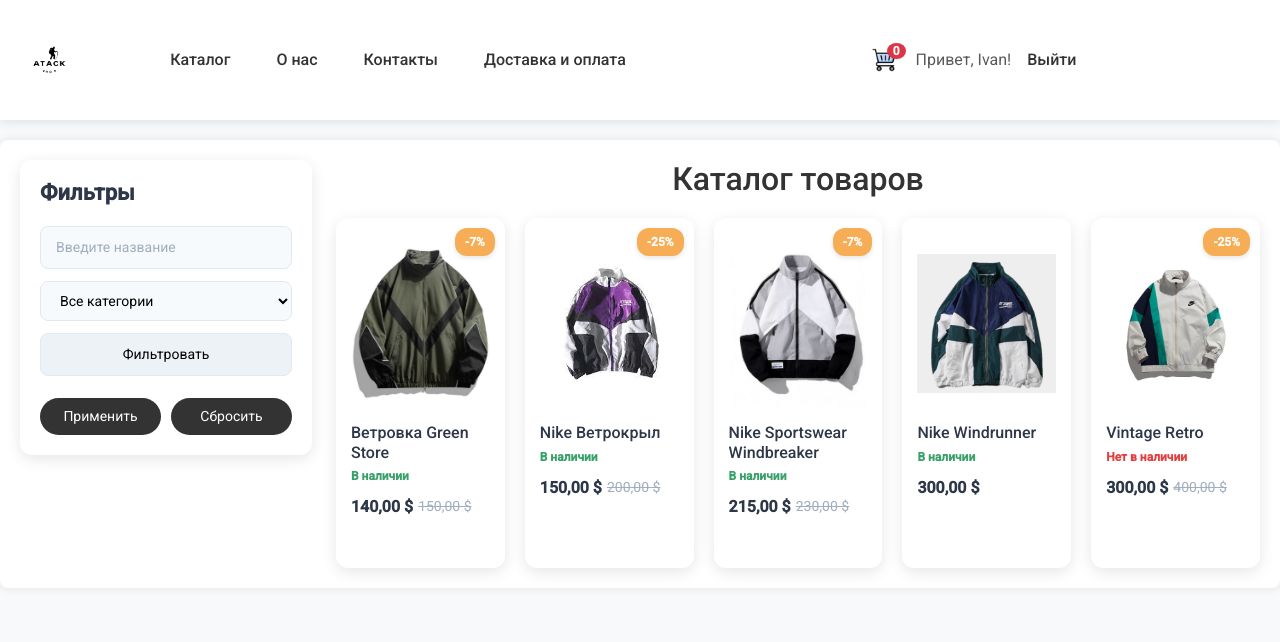
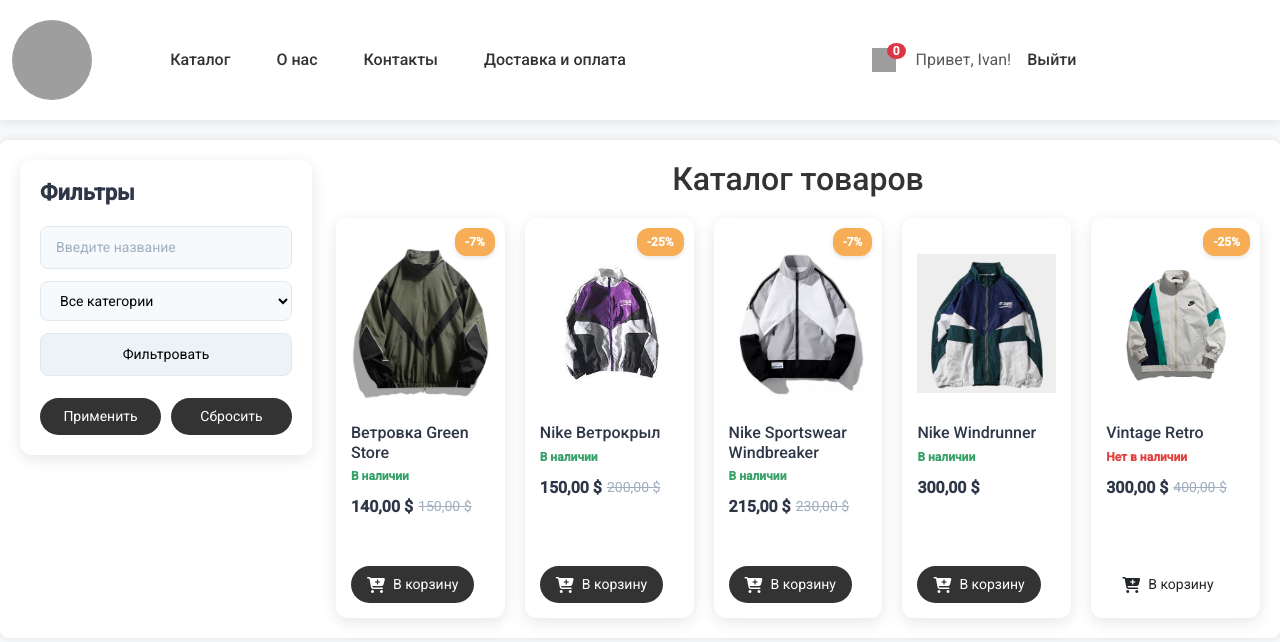
Before and after one commit to Magfou/Store_shirt, a Django app: page / in a window 1280 px wide. Shown: the top 642 px of the page. Run offline with Django 5.2, Linux system fonts and the light colour scheme; a user stored in the database is signed in; data comes from the database, SQL or seed files in the repository; both versions use the stored data as it was after the commit; some libraries are stand-ins or nearby versions; grey boxes are pictures that could not be loaded.

Commit message:
последний комит

```diff
--- a/templates/base.html
+++ b/templates/base.html
@@ -356,7 +356,7 @@
         <div class="container-fluid">
             <!-- Логотип -->
             <a class="navbar-brand" href="{% url 'home' %}">
-                <img src="{% static '/images/Logo.png' %}" alt="Логотип">
+                <img src="{% static '/images/Logo.png' %}" alt="AtakShop">
             </a>
             <!-- Кнопка для мобильного меню -->
             <button class="navbar-toggler" type="button" data-bs-toggle="collapse" data-bs-target="#navbarNav" aria-controls="navbarNav" aria-expanded="false" aria-label="Toggle navigation">
--- a/templates/home.html
+++ b/templates/home.html
@@ -104,6 +104,11 @@
                                     <span class="price">{{ product.price }} $</span>
                                 {% endif %}
                             </div>
+
+                            <!-- Кнопка "В корзину" -->
+                            <button class="btn btn-add-to-cart" {% if not product.in_stock %}disabled{% endif %}>
+                                <i class="fas fa-cart-plus"></i> В корзину
+                            </button>
                         </div>
                     {% endwith %}
                 {% empty %}
@@ -124,7 +129,6 @@
         }
         .filters:hover {
             transform: translateY(-3px);
-
         }
         .filters h3 {
             color: #2d3748;
@@ -165,12 +169,11 @@
             opacity: 0;
             transform: translateY(10px);
             animation: slideUp 0.5s ease forwards;
-
         }
         .filter-group input:focus,
         .filter-group select:focus {
-            outline: none;
-            border-color:rgb(2, 2, 2);
+            the: none;
+            border-color: rgb(2, 2, 2);
             box-shadow: 0 0 8px rgba(49, 130, 206, 0.2);
             background-color: #fff;
         }
@@ -190,7 +193,6 @@
         .btn-apply, .btn-reset {
             flex: 1;
         }
-        /* Убраны кастомные стили для .btn-reset, чтобы он выглядел как .btn-apply */
 
         /* Стили для кнопки "Фильтровать" и выпадающего списка сортировки */
         .filter-sort-container {
@@ -204,7 +206,7 @@
             border-radius: 8px;
             border: 1px solid #e2e8f0;
             font-size: 14px;
-            color:rgb(0, 0, 0);
+            color: rgb(0, 0, 0);
             background-color: #edf2f7;
             cursor: pointer;
             transition: all 0.3s ease;
@@ -217,7 +219,7 @@
         }
         .filter-sort-button:focus {
             outline: none;
-            border-color:rgb(1, 1, 1);
+            border-color: rgb(1, 1, 1);
             box-shadow: 0 0 8px rgba(49, 130, 206, 0.2);
         }
         .filter-sort-dropdown {
@@ -280,15 +282,16 @@
             overflow: hidden;
             padding: 15px;
             text-align: left;
-            min-height: 350px;
+            min-height: 400px; /* Увеличиваем высоту для кнопки */
             opacity: 0;
             transform: translateY(20px);
             animation: fadeIn 0.5s ease forwards;
-            transition: transform 0.3s ease, box-shadow 0.3s ease;
+            transition: transform 0.4s cubic-bezier(0.68, -0.55, 0.27, 1.55), box-shadow 0.3s ease; /* Плавная анимация с "пружинящим" эффектом */
+            cursor: pointer; /* Добавляем cursor: pointer */
         }
         .product-card:hover {
-            transform: translateY(-5px);
-            box-shadow: 0 6px 20px rgba(0, 0, 0, 0.15);
+            transform: translateY(-10px); /* Карточка "выезжает" вверх при наведении */
+            box-shadow: 0 8px 25px rgba(0, 0, 0, 0.2); /* Увеличиваем тень */
         }
         .product-card img {
             width: 100%;
@@ -352,6 +355,55 @@
             padding: 5px 10px;
             border-radius: 12px;
             box-shadow: 0 2px 5px rgba(0, 0, 0, 0.1);
+        }
+        /* Стили для кнопки "В корзину" */
+        .btn-add-to-cart {
+            position: absolute;
+            bottom: 15px;
+            left: 15px;
+            background-color: #333;
+            border: none;
+            padding: 8px 16px;
+            font-size: 14px;
+            border-radius: 25px;
+            color: white;
+            display: inline-flex;
+            align-items: center;
+            gap: 8px;
+            opacity: 0;
+            transform: translateX(-20px);
+            animation: slideIn 0.5s ease forwards;
+            animation-delay: 0.3s;
+        }
+        .btn-add-to-cart i {
+            font-size: 16px;
+        }
+
+        }
+        .btn-add-to-cart:disabled {
+            background-color: #ccc;
+            cursor: not-allowed;
+            transform: none;
+            animation: none; /* Отключаем анимации для неактивной кнопки */
+        }
+        /* Анимация поднятия при нажатии (как у карточки) */
+        @keyframes liftEffect {
+            0% {
+                transform: translateY(0);
+            }
+            50% {
+                transform: translateY(-5px); /* Поднимается вверх на 5px */
+            }
+            100% {
+                transform: translateY(0); /* Возвращается в исходное положение */
+            }
+        }
+        /* Анимация появления кнопки */
+        @keyframes slideIn {
+            to {
+                opacity: 1;
+                transform: translateX(0);
+            }
         }
         @keyframes fadeIn {
             to {
@@ -438,6 +490,9 @@
                                         <span class="price">${item.price} $</span>
                                     `}
                                 </div>
+                                <button class="btn btn-add-to-cart" ${item.in_stock ? '' : 'disabled'}>
+                                    <i class="fas fa-cart-plus"></i> В корзину
+                                </button>
                             `;
                             productGrid.appendChild(card);
                         });
```
Also changed, not shown: db.sqlite3, static/Logo.png (renamed from static/images/Logo.png), static/drawer.png (renamed from static/images/drawer.png), store/migrations/0002_alter_category_options_alter_product_options_and_more.py (added).
